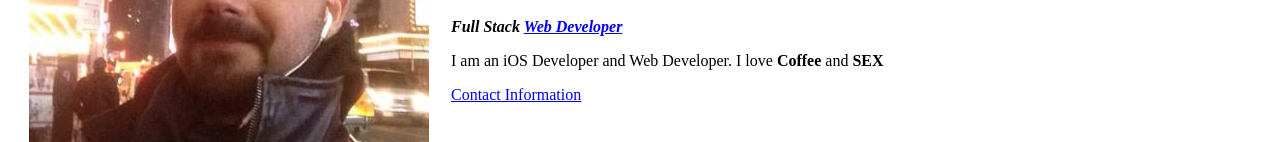
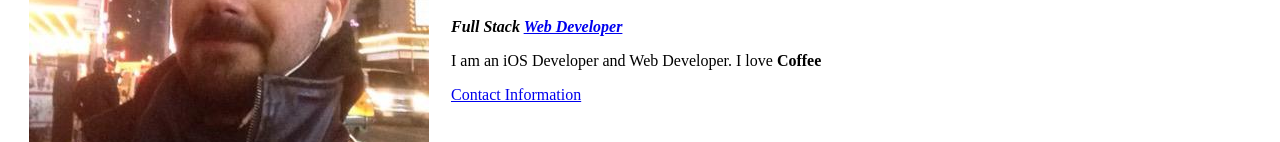
Before and after one commit to alikemaltanriverdi/CV, a plain HTML site: page index.html in a window 1280 px wide. Shown: the part 210-352 px from the top of the page. Drawn offline with Linux system fonts and the light colour scheme.

Commit message:
index update

```diff
--- a/index.html
+++ b/index.html
@@ -14,7 +14,7 @@
             </td>
             <td><h1>Ali Kemal Tanriverdi</h1>
                 <p><em><strong>Full Stack <strong><a href="https://twitter.com/alikemaltan">Web Developer</a></strong></strong></em></p>
-                <p>I am an iOS Developer and Web Developer. I love <strong>Coffee</strong> and <strong>SEX</strong></p>
+                <p>I am an iOS Developer and Web Developer. I love <strong>Coffee</strong></p>
                 <a href="contact.html">Contact Information</a></td>
         </tr>
     </table>
```
